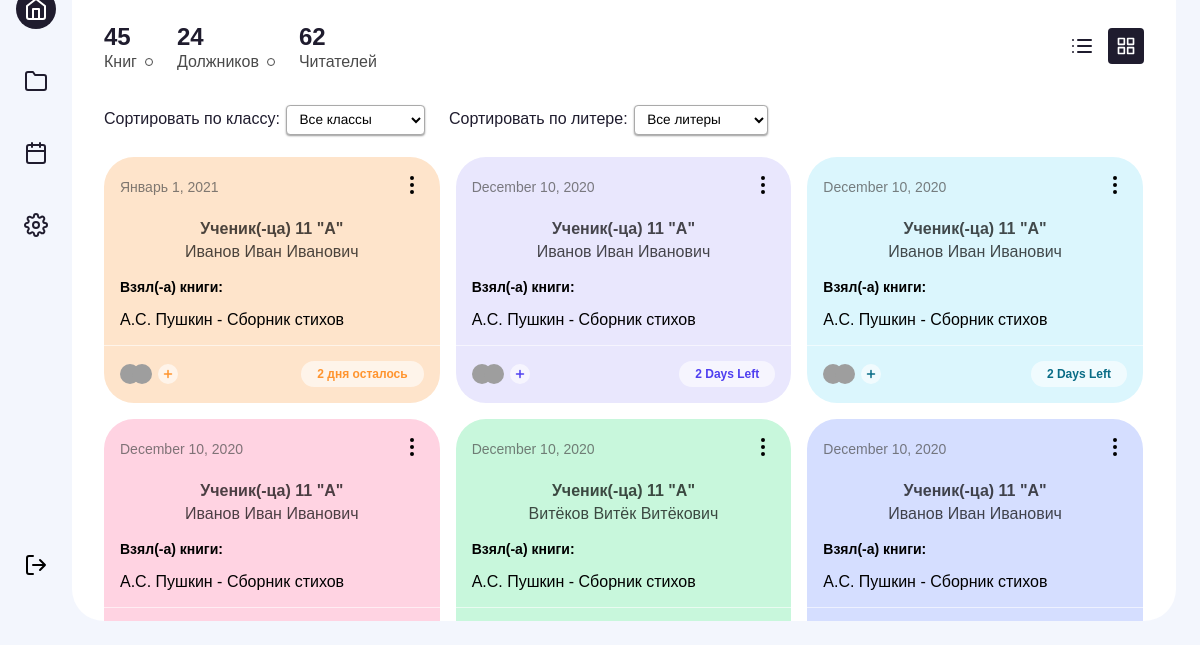
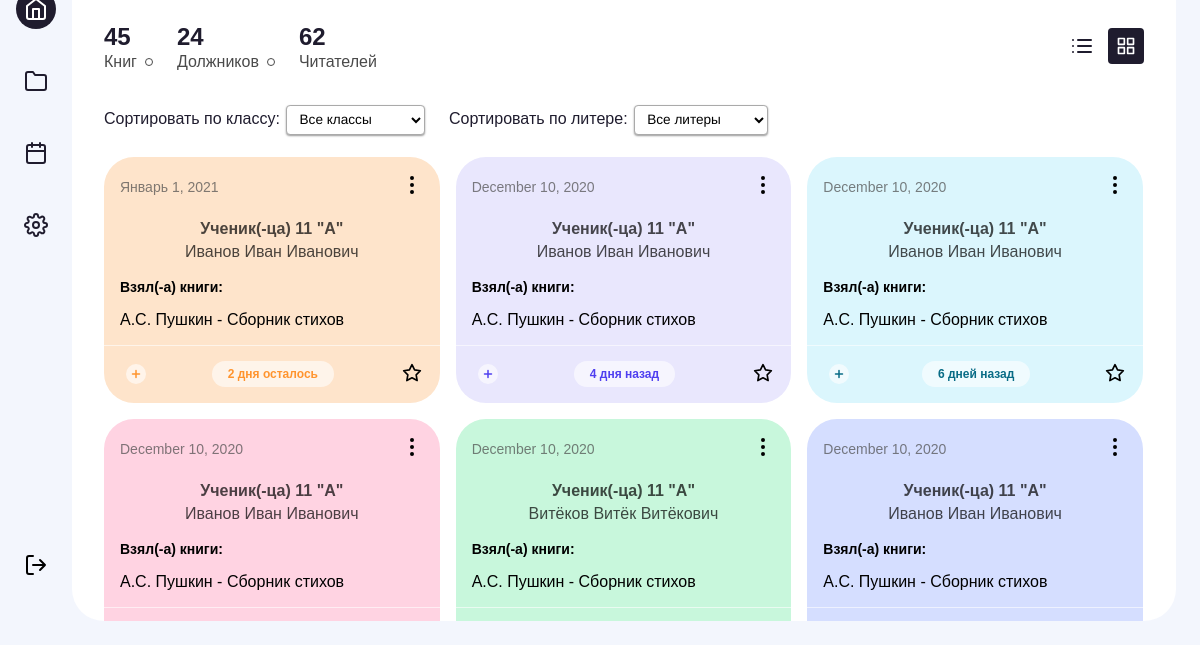
Before and after one commit to DgDays/mini_library_2020, an Electron app: page Клиент библиотекарь/src/index.html in a window 1200 px wide. Shown: the part 155-800 px from the top of the page. Drawn offline with Linux system fonts and the light colour scheme; grey boxes are pictures that could not be loaded.

Commit message:
Решил некоторые проблемы

```diff
--- a/Клиент библиотекарь/src/index.html
+++ b/Клиент библиотекарь/src/index.html
@@ -86,6 +86,7 @@
         <p>Читатели</p>
         <p class="time">
         <script>
+        // показывает дату входа( данные обновляются только при перезапуске)
           var d = new Date();
           var day=new Array("Воскресенье","Понедельник","Вторник","Среда","Четверг","Пятница","Суббота");
           var month=new Array("января","февраля","марта","апреля","мая","июня","июля","августа","сентября","октября","ноября","декабря");
@@ -189,8 +190,6 @@
           </div>
           <div class="project-box-footer">
             <div class="participants">
-              <img src="https://images.unsplash.com/photo-1438761681033-6461ffad8d80?ixid=MXwxMjA3fDB8MHxwaG90by1wYWdlfHx8fGVufDB8fHw%3D&ixlib=rb-1.2.1&auto=format&fit=crop&w=2550&q=80" alt="participant">
-              <img src="https://images.unsplash.com/photo-1503023345310-bd7c1de61c7d?ixid=MXwxMjA3fDB8MHxzZWFyY2h8MTB8fG1hbnxlbnwwfHwwfA%3D%3D&ixlib=rb-1.2.1&auto=format&fit=crop&w=900&q=60" alt="participant">
               <button class="add-participant" style="color: #ff942e;">
                 <svg xmlns="http://www.w3.org/2000/svg" width="12" height="12" viewBox="0 0 24 24" fill="none" stroke="currentColor" stroke-width="3" stroke-linecap="round" stroke-linejoin="round" class="feather feather-plus">
                   <path d="M12 5v14M5 12h14" />
@@ -198,6 +197,14 @@
               </button>
             </div>
             <div class="days-left" style="color: #ff942e;">2 дня осталось</div>
+            <!-- ЗВЁЗДОЧКА -->
+            <div class="star-checkbox">
+              <input type="checkbox" id="star-1">
+              <label for="star-1">
+                <svg xmlns="http://www.w3.org/2000/svg" width="20" height="20" viewBox="0 0 24 24" fill="none" stroke="currentColor" stroke-width="2" stroke-linecap="round" stroke-linejoin="round" class="feather feather-star">
+                <polygon points="12 2 15.09 8.26 22 9.27 17 14.14 18.18 21.02 12 17.77 5.82 21.02 7 14.14 2 9.27 8.91 8.26 12 2" /></svg>
+              </label>
+            </div>
           </div>
         </div>
       </div>
@@ -230,8 +237,6 @@
         </div>
         <div class="project-box-footer">
           <div class="participants">
-            <img src="https://images.unsplash.com/photo-1596815064285-45ed8a9c0463?ixid=MXwxMjA3fDB8MHxwaG90by1wYWdlfHx8fGVufDB8fHw%3D&ixlib=rb-1.2.1&auto=format&fit=crop&w=1215&q=80" alt="participant">
-            <img src="https://images.unsplash.com/photo-1583195764036-6dc248ac07d9?ixid=MXwxMjA3fDB8MHxwaG90by1wYWdlfHx8fGVufDB8fHw%3D&ixlib=rb-1.2.1&auto=format&fit=crop&w=2555&q=80" alt="participant">
             <button class="add-participant" style="color: #4f3ff0;">
               <svg xmlns="http://www.w3.org/2000/svg" width="12" height="12" viewBox="0 0 24 24" fill="none" stroke="currentColor" stroke-width="3" stroke-linecap="round" stroke-linejoin="round" class="feather feather-plus">
                 <path d="M12 5v14M5 12h14" />
@@ -239,7 +244,15 @@
             </button>
           </div>
           <div class="days-left" style="color: #4f3ff0;">
-            2 Days Left
+            4 дня назад
+          </div>
+          <!-- ЗВЁЗДОЧКА -->
+          <div class="star-checkbox">
+            <input type="checkbox" id="star-2">
+            <label for="star-2">
+              <svg xmlns="http://www.w3.org/2000/svg" width="20" height="20" viewBox="0 0 24 24" fill="none" stroke="currentColor" stroke-width="2" stroke-linecap="round" stroke-linejoin="round" class="feather feather-star">
+              <polygon points="12 2 15.09 8.26 22 9.27 17 14.14 18.18 21.02 12 17.77 5.82 21.02 7 14.14 2 9.27 8.91 8.26 12 2" /></svg>
+            </label>
           </div>
         </div>
       </div>
@@ -273,8 +286,6 @@
         </div>
         <div class="project-box-footer">
           <div class="participants">
-            <img src="https://images.unsplash.com/photo-1587628604439-3b9a0aa7a163?ixid=MXwxMjA3fDB8MHxzZWFyY2h8MjR8fHdvbWFufGVufDB8fDB8&ixlib=rb-1.2.1&auto=format&fit=crop&w=900&q=60" alt="participant">
-            <img src="https://images.unsplash.com/photo-1596815064285-45ed8a9c0463?ixid=MXwxMjA3fDB8MHxwaG90by1wYWdlfHx8fGVufDB8fHw%3D&ixlib=rb-1.2.1&auto=format&fit=crop&w=1215&q=80" alt="participant">
             <button class="add-participant" style="color: #096c86;">
               <svg xmlns="http://www.w3.org/2000/svg" width="12" height="12" viewBox="0 0 24 24" fill="none" stroke="currentColor" stroke-width="3" stroke-linecap="round" stroke-linejoin="round" class="feather feather-plus">
                 <path d="M12 5v14M5 12h14" />
@@ -282,7 +293,15 @@
             </button>
           </div>
           <div class="days-left" style="color: #096c86;">
-            2 Days Left
+            6 дней назад
+          </div>
+          <!-- ЗВЁЗДОЧКА-->
+          <div class="star-checkbox">
+            <input type="checkbox" id="star-3">
+            <label for="star-3">
+              <svg xmlns="http://www.w3.org/2000/svg" width="20" height="20" viewBox="0 0 24 24" fill="none" stroke="currentColor" stroke-width="2" stroke-linecap="round" stroke-linejoin="round" class="feather feather-star">
+              <polygon points="12 2 15.09 8.26 22 9.27 17 14.14 18.18 21.02 12 17.77 5.82 21.02 7 14.14 2 9.27 8.91 8.26 12 2" /></svg>
+            </label>
           </div>
         </div>
       </div>
@@ -316,8 +335,6 @@
         </div>
         <div class="project-box-footer">
           <div class="participants">
-            <img src="https://images.unsplash.com/photo-1600486913747-55e5470d6f40?ixid=MXwxMjA3fDB8MHxwaG90by1wYWdlfHx8fGVufDB8fHw%3D&ixlib=rb-1.2.1&auto=format&fit=crop&w=2550&q=80" alt="participant">
-            <img src="https://images.unsplash.com/photo-1587628604439-3b9a0aa7a163?ixid=MXwxMjA3fDB8MHxzZWFyY2h8MjR8fHdvbWFufGVufDB8fDB8&ixlib=rb-1.2.1&auto=format&fit=crop&w=900&q=60" alt="participant">
             <button class="add-participant" style="color: #df3670;">
               <svg xmlns="http://www.w3.org/2000/svg" width="12" height="12" viewBox="0 0 24 24" fill="none" stroke="currentColor" stroke-width="3" stroke-linecap="round" stroke-linejoin="round" class="feather feather-plus">
                 <path d="M12 5v14M5 12h14" />
@@ -325,7 +342,15 @@
             </button>
           </div>
           <div class="days-left" style="color: #df3670;">
-            2 Days Left
+            1 день назад
+          </div>
+          <!-- ЗВЁЗДОЧКА-->
+          <div class="star-checkbox">
+            <input type="checkbox" id="star-4">
+            <label for="star-4">
+              <svg xmlns="http://www.w3.org/2000/svg" width="20" height="20" viewBox="0 0 24 24" fill="none" stroke="currentColor" stroke-width="2" stroke-linecap="round" stroke-linejoin="round" class="feather feather-star">
+              <polygon points="12 2 15.09 8.26 22 9.27 17 14.14 18.18 21.02 12 17.77 5.82 21.02 7 14.14 2 9.27 8.91 8.26 12 2" /></svg>
+            </label>
           </div>
         </div>
       </div>
@@ -359,8 +384,6 @@
         </div>
         <div class="project-box-footer">
           <div class="participants">
-            <img src="https://images.unsplash.com/photo-1438761681033-6461ffad8d80?ixid=MXwxMjA3fDB8MHxwaG90by1wYWdlfHx8fGVufDB8fHw%3D&ixlib=rb-1.2.1&auto=format&fit=crop&w=2550&q=80" alt="participant">
-            <img src="https://images.unsplash.com/photo-1503023345310-bd7c1de61c7d?ixid=MXwxMjA3fDB8MHxzZWFyY2h8MTB8fG1hbnxlbnwwfHwwfA%3D%3D&ixlib=rb-1.2.1&auto=format&fit=crop&w=900&q=60" alt="participant">
             <button class="add-participant" style="color: #34c471;">
               <svg xmlns="http://www.w3.org/2000/svg" width="12" height="12" viewBox="0 0 24 24" fill="none" stroke="currentColor" stroke-width="3" stroke-linecap="round" stroke-linejoin="round" class="feather feather-plus">
                 <path d="M12 5v14M5 12h14" />
@@ -368,7 +391,15 @@
             </button>
           </div>
           <div class="days-left" style="color: #34c471;">
-            2 Days Left
+            15 дней назад
+          </div>
+          <!-- ЗВЁЗДОЧКА-->
+          <div class="star-checkbox">
+            <input type="checkbox" id="star-5">
+            <label for="star-5">
+              <svg xmlns="http://www.w3.org/2000/svg" width="20" height="20" viewBox="0 0 24 24" fill="none" stroke="currentColor" stroke-width="2" stroke-linecap="round" stroke-linejoin="round" class="feather feather-star">
+              <polygon points="12 2 15.09 8.26 22 9.27 17 14.14 18.18 21.02 12 17.77 5.82 21.02 7 14.14 2 9.27 8.91 8.26 12 2" /></svg>
+            </label>
           </div>
         </div>
       </div>
@@ -402,8 +433,6 @@
         </div>
         <div class="project-box-footer">
           <div class="participants">
-            <img src="https://images.unsplash.com/photo-1600486913747-55e5470d6f40?ixid=MXwxMjA3fDB8MHxwaG90by1wYWdlfHx8fGVufDB8fHw%3D&ixlib=rb-1.2.1&auto=format&fit=crop&w=2550&q=80" alt="participant">
-            <img src="https://images.unsplash.com/photo-1583195764036-6dc248ac07d9?ixid=MXwxMjA3fDB8MHxwaG90by1wYWdlfHx8fGVufDB8fHw%3D&ixlib=rb-1.2.1&auto=format&fit=crop&w=2555&q=80" alt="participant">
             <button class="add-participant" style="color: #4067f9;">
               <svg xmlns="http://www.w3.org/2000/svg" width="12" height="12" viewBox="0 0 24 24" fill="none" stroke="currentColor" stroke-width="3" stroke-linecap="round" stroke-linejoin="round" class="feather feather-plus">
                 <path d="M12 5v14M5 12h14" />
@@ -411,7 +440,15 @@
             </button>
           </div>
           <div class="days-left" style="color: #4067f9;">
-            2 Days Left
+            8 дней назад
+          </div>
+          <!-- ЗВЁЗДОЧКА-->
+          <div class="star-checkbox">
+            <input type="checkbox" id="star-6">
+            <label for="star-6">
+              <svg xmlns="http://www.w3.org/2000/svg" width="20" height="20" viewBox="0 0 24 24" fill="none" stroke="currentColor" stroke-width="2" stroke-linecap="round" stroke-linejoin="round" class="feather feather-star">
+              <polygon points="12 2 15.09 8.26 22 9.27 17 14.14 18.18 21.02 12 17.77 5.82 21.02 7 14.14 2 9.27 8.91 8.26 12 2" /></svg>
+            </label>
           </div>
         </div>
       </div>
```
